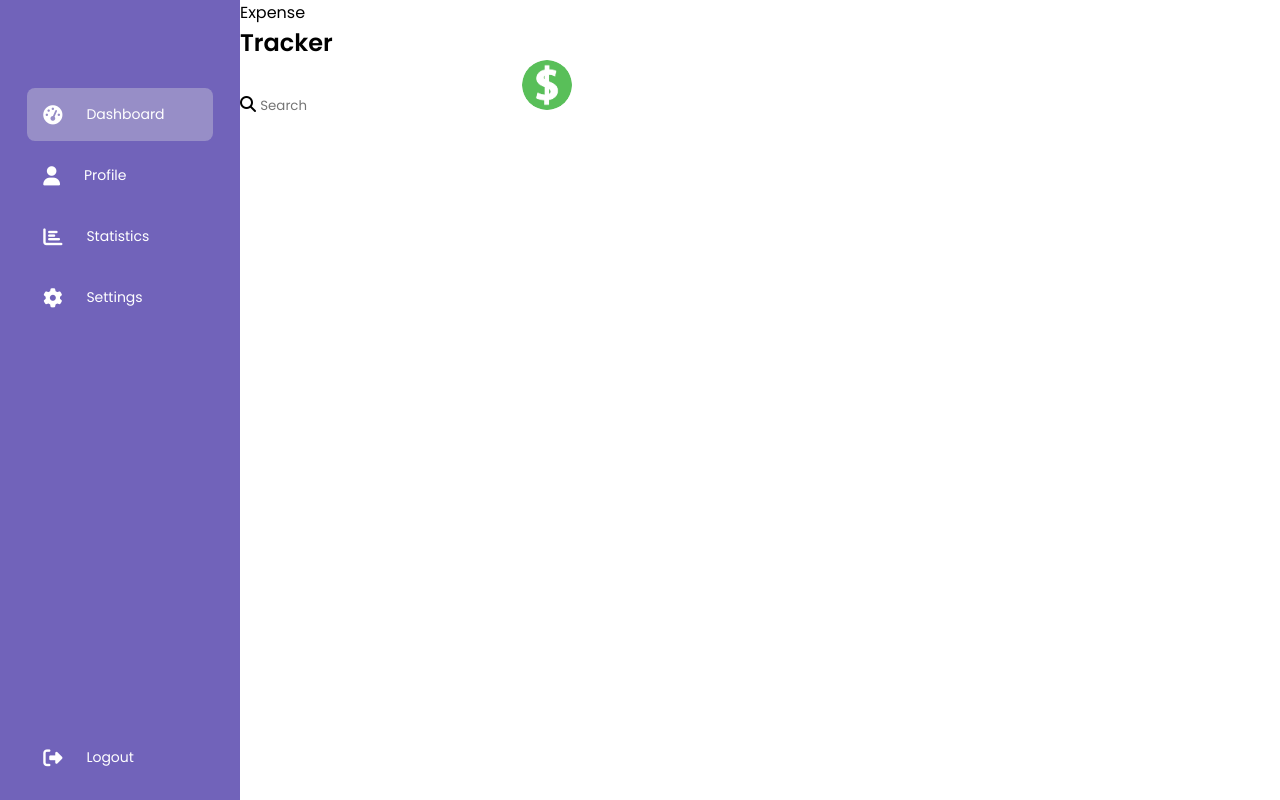
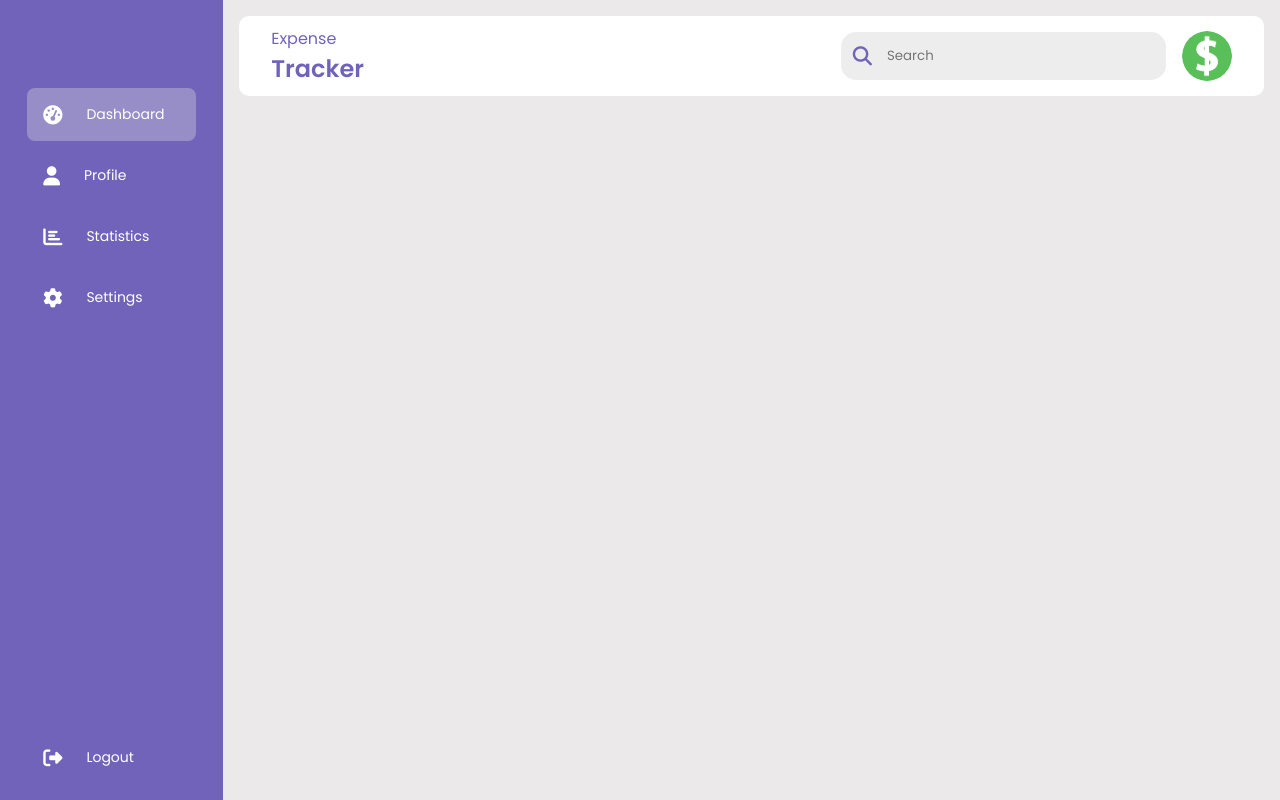
Before and after one commit to Mohammadberro/Expense-Tracker, a plain HTML site: page index.html in a window 1280 px wide. Drawn offline with Linux system fonts and the light colour scheme.

Commit message:
Add background and create header

```diff
--- a/index.html
+++ b/index.html
@@ -44,18 +44,18 @@
             </li>
         </ul>
     </div>
-    <div class="main--content">
-        <div class="header--wrapper">
-            <div class="header--title">
+    <div class="main-content">
+        <div class="header-wrapper">
+            <div class="header-title">
                 <span>Expense</span>
                 <h2>Tracker</h2>
             </div>
-            <div class="user--info">
-                <div class="search--box">
+            <div class="user-info">
+                <div class="search-box">
             <i class="fa-solid fa-search"></i>
             <input type="text" placeholder="Search"/>
+            </div>
             <img src="assets/dollar.jpg" alt="" />
-                </div>
             </div>
         </div>
     </div>
--- a/styles/style.css
+++ b/styles/style.css
@@ -29,7 +29,7 @@ body{
 }
 
 .sidebar:hover{
-    width: 240px;
+    width: 260px;
     transition: 0.5s;
 }
 
@@ -89,9 +89,56 @@ body{
     padding: 1rem;
 }
 
-.header--wrapper img{
+.header-wrapper img{
     width: 50px;
     height: 50px;
     cursor: pointer;
     border-radius: 50%;
 }
+
+.header-wrapper{
+    display: flex;
+    justify-content: space-between;
+    align-items: center;
+    flex-wrap: wrap;
+    background: #fff;
+    border-radius: 10px;
+    padding: 10px 2rem;
+    margin-bottom: 1rem;
+}
+
+.header-title{
+    color: rgba(113, 99, 186, 255)
+}
+
+.user-info{
+    display: flex;
+    align-items: center;
+    gap:1rem;
+}
+
+.search-box{
+    background: rgb(237, 237, 237);
+    border-radius: 15px;
+    color: rgba(113, 99, 186, 255);
+    display: flex;
+    align-items: center;
+    gap: 5px;
+    padding: 4px 12px;
+}
+
+.search-box input{
+    background: transparent;
+    padding: 10px;
+}
+
+.search-box i{
+    font-size: 1.2rem;
+    cursor: pointer;
+    transition: all ease-out;
+    transition-duration: 0.5s;
+}
+
+.search-box i:hover{
+    transform: scale(1.2);
+}
```
